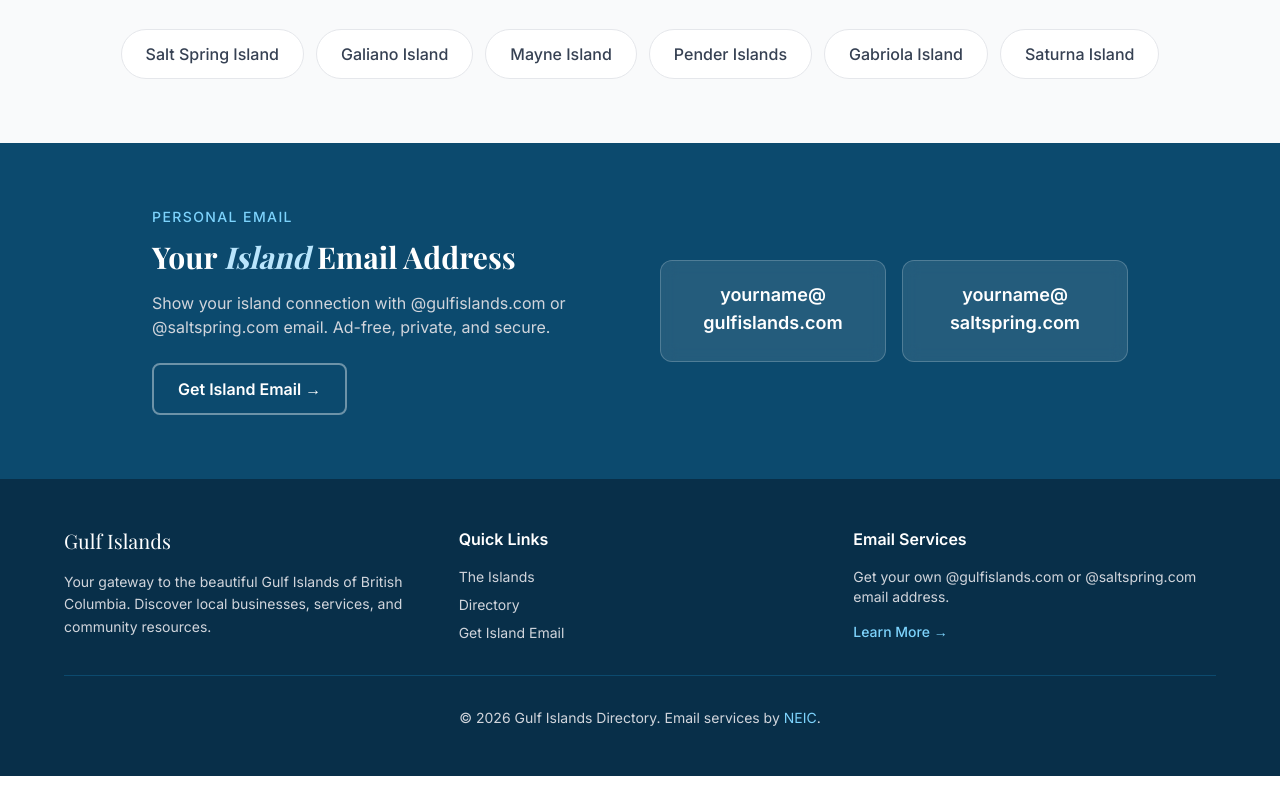
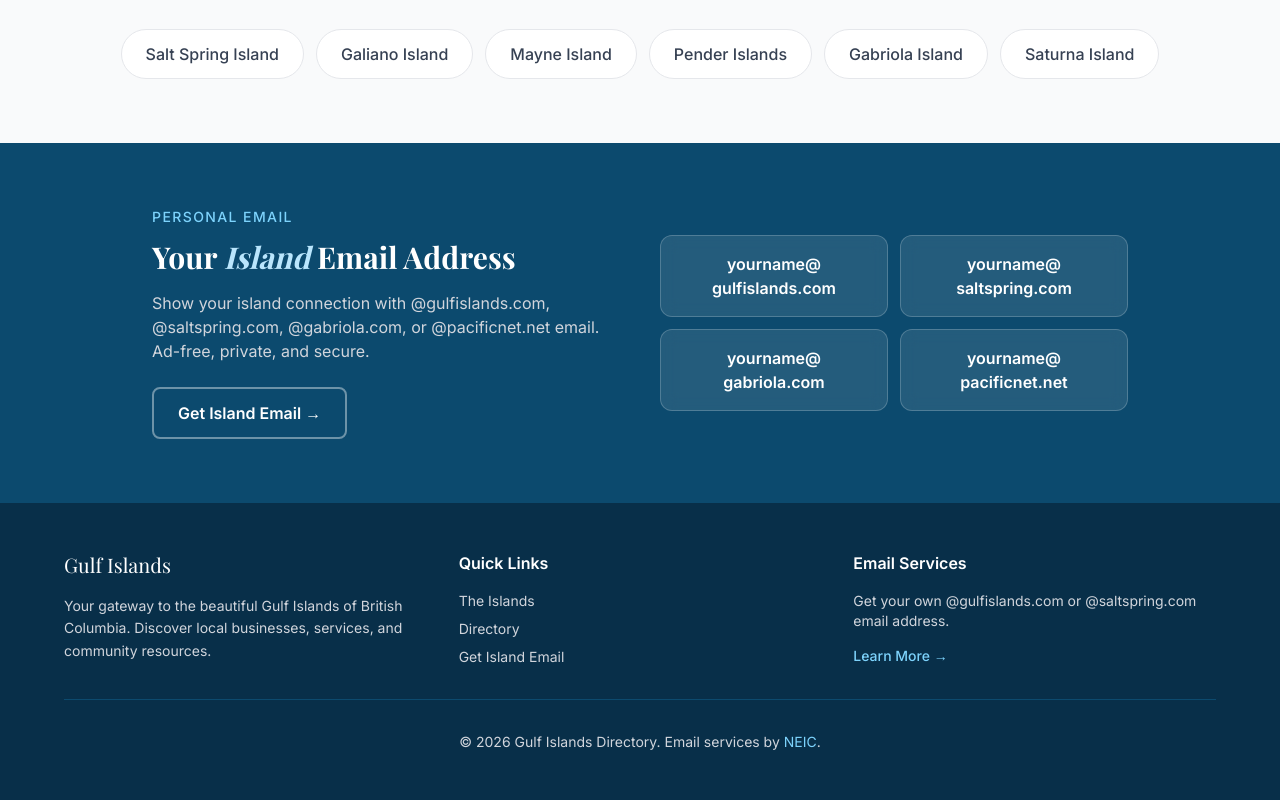
Before and after one commit to National-Email-and-Internet/gulfislands-astro, an Astro site: page / in a window 1280 px wide. Shown: the part 2837-3637 px from the top of the page. Before the commit the page ends 3613 px from the top, so only its background shows below. Built offline with nearby package versions, Linux system fonts and the light colour scheme; Astro itself is replaced by a stand-in of ours.

Commit message:
Add gabriola.com and pacificnet.net to email suffix options

```diff
--- a/src/pages/index.astro
+++ b/src/pages/index.astro
@@ -509,19 +509,25 @@ function cleanUrl(url: string): string {
             Your <span class="italic text-ocean-200">Island</span> Email Address
           </h2>
           <p class="text-gray-300 mb-6">
-            Show your island connection with @gulfislands.com or @saltspring.com email. Ad-free, private, and secure.
+            Show your island connection with @gulfislands.com, @saltspring.com, @gabriola.com, or @pacificnet.net email. Ad-free, private, and secure.
           </p>
           <a href="https://natinternet.com/personal-email/" class="inline-block border-2 border-white/40 hover:border-white/80 px-6 py-3 rounded-lg font-semibold transition">
             Get Island Email →
           </a>
         </div>
 
-        <div class="flex gap-4">
-          <div class="flex-1 bg-white/10 backdrop-blur-sm rounded-xl p-5 border border-white/20 text-center">
-            <div class="text-lg font-semibold mb-1">yourname@<br/>gulfislands.com</div>
+        <div class="grid grid-cols-2 gap-3">
+          <div class="bg-white/10 backdrop-blur-sm rounded-xl p-4 border border-white/20 text-center">
+            <div class="text-base font-semibold">yourname@<br/>gulfislands.com</div>
           </div>
-          <div class="flex-1 bg-white/10 backdrop-blur-sm rounded-xl p-5 border border-white/20 text-center">
-            <div class="text-lg font-semibold mb-1">yourname@<br/>saltspring.com</div>
+          <div class="bg-white/10 backdrop-blur-sm rounded-xl p-4 border border-white/20 text-center">
+            <div class="text-base font-semibold">yourname@<br/>saltspring.com</div>
+          </div>
+          <div class="bg-white/10 backdrop-blur-sm rounded-xl p-4 border border-white/20 text-center">
+            <div class="text-base font-semibold">yourname@<br/>gabriola.com</div>
+          </div>
+          <div class="bg-white/10 backdrop-blur-sm rounded-xl p-4 border border-white/20 text-center">
+            <div class="text-base font-semibold">yourname@<br/>pacificnet.net</div>
           </div>
         </div>
       </div>
```
